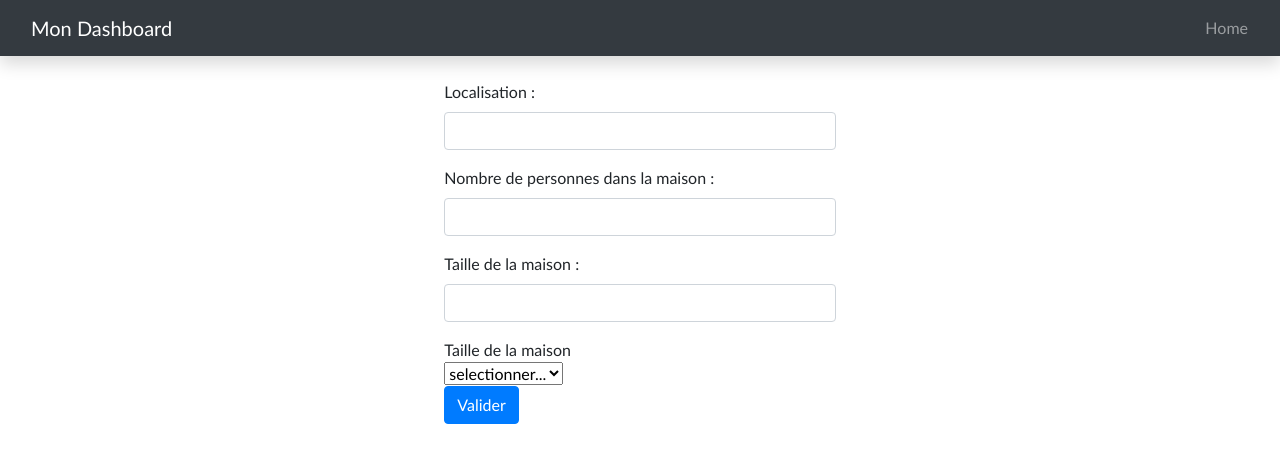
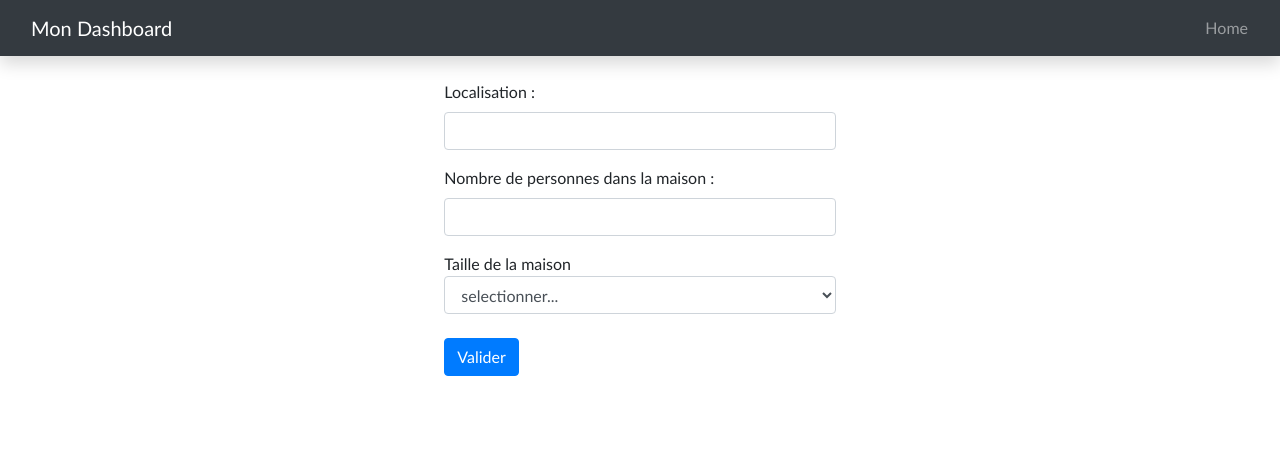
Before and after one commit to Batpillet/Project_Dashboard, a React (Create React App) app in the folder projet/: page /Formulaire in a window 1280 px wide. Shown: the top 462 px of the page. Built offline with nearby package versions, Linux system fonts and the light colour scheme; the HTML template or start-up script is replaced by a standard one.

Commit message:
Formulaire data

```diff
--- a/projet/src/components/Form.js
+++ b/projet/src/components/Form.js
@@ -3,29 +3,25 @@ import React, { Component } from 'react'
 export default class Form extends Component {
     render() {
         return (
-            <form className="form-horizontal">
+            <form className="form-horizontal" action="http://localhost:3030/sensor/add" method="post">
                 <div className="form-group">
                     <label for="Localisation">Localisation : </label>
-                    <input type="Localisation" className="form-control" id='Localisation'></input>
+                    <input type="text" className="form-control" id='location' name='location' required></input>
                 </div>
                 <div className='form-group'>
                     <label for='Number'>Nombre de personnes dans la maison : </label>
-                    <input type="Number" className="form-control" id="Number"></input>
-                </div>
-                <div className='form-group'>
-                    <label for="Size">Taille de la maison : </label>
-                    <input type="Size" className="form-control" id="Size"></input>
+                    <input type="number" className="form-control" id="Number" required name="personsInHouse" id="personsInHouse" max="10" min="0"></input>
                 </div>
                 <div>
-                    Taille de la maison<br />
-                    <select>
+                    Taille de la maison<br/>
+                    <select className='form-control' id="houseSize" name="houseSize" required>
                         <option value="" selected>selectionner...</option>
-                        <option value="1">Petit</option>
-                        <option value="2">Moyen</option>
-                        <option value="3">Grand</option>
+                        <option value="Small">Petit</option>
+                        <option value="Medium">Moyen</option>
+                        <option value="Big">Grand</option>
                     </select>
                 </div>
-                <button type="submit" class="btn btn-primary">Valider</button>
+                <button type="submit" class="btn btn-primary mt-4">Valider</button>
             </form>
         )
     }
--- a/projet/src/components/TableWidget.js
+++ b/projet/src/components/TableWidget.js
@@ -36,8 +36,8 @@ export default class TableWidget extends Component {
         return (
             <div className="card shadow mb-4">
                 <div className="card-body">
-                    <div class="table-responsive">
-                        <table class="table table-striped table-sm">
+                    <div class="table-responsive table-wrapper-scroll-y my-custom-scrollbar">
+                        <table class="table table-bordered table-striped table-sm mb-0">
                             <thead>
                                 <tr>
                                     {this.renderTableHeader()}
```
